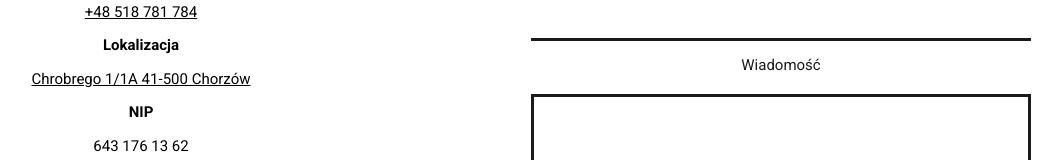
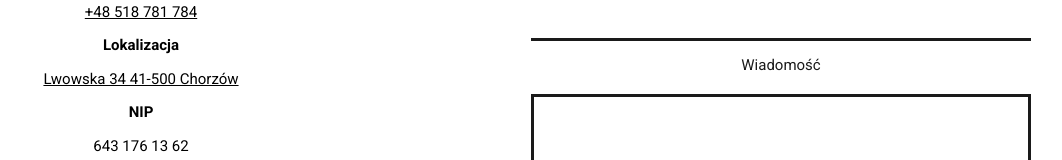
Before and after one commit to GrupaCODA/GrupaCODA_website, a React (Create React App) app: page / in a window 1280 px wide. Shown: the part 3263-3423 px from the top of the page, without its empty margins (67-1129 px from the left). Built offline with nearby package versions, Linux system fonts and the light colour scheme.

Commit message:
fix address

```diff
--- a/src/components/ContactForm.js
+++ b/src/components/ContactForm.js
@@ -279,8 +279,8 @@ font-size: 25px;
                         <TextStyle>
                             Lokalizacja
                         </TextStyle>
-                        <AnchorStyle href="https://goo.gl/maps/PMVvwoWLMDrrE84EA">
-                            Chrobrego 1/1A 41-500 Chorzów
+                        <AnchorStyle href="https://goo.gl/maps/YKHxmwmDdYnnntuK6">
+                            Lwowska 34 41-500 Chorzów
                         </AnchorStyle>
                     </div>
                     <div>
```
